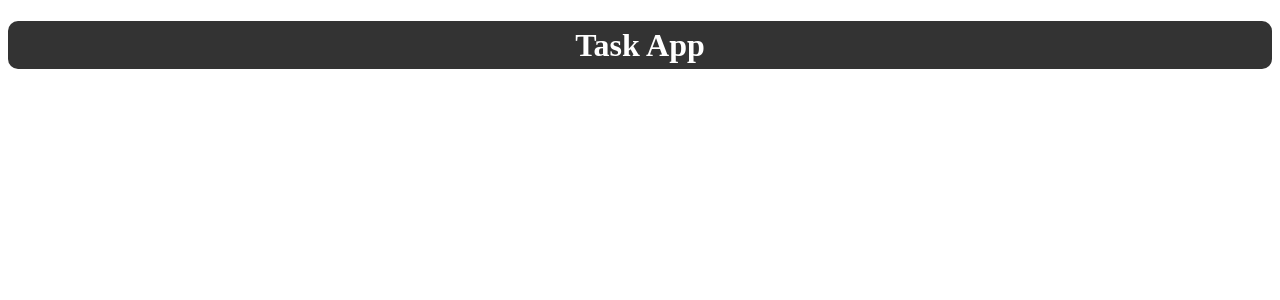
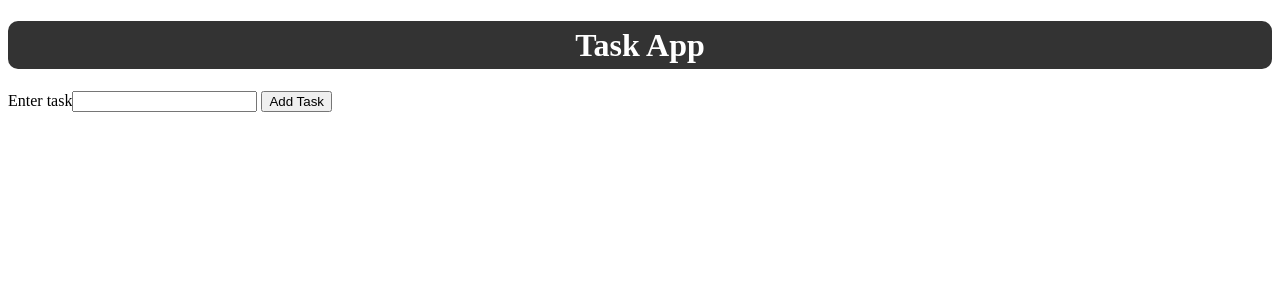
Before and after one commit to SalamanderCtesiphon/react-app-todo-application, a React (Create React App) app: page / in a window 1280 px wide. Shown: the top 300 px of the page. Built offline with nearby package versions, Linux system fonts and the light colour scheme.

Commit message:
have a working prototype

```diff
--- a/package.json
+++ b/package.json
@@ -9,6 +9,7 @@
     "react": "^18.2.0",
     "react-dom": "^18.2.0",
     "react-scripts": "5.0.1",
+    "uniqid": "^5.4.0",
     "web-vitals": "^2.1.4"
   },
   "scripts": {
--- a/src/App.js
+++ b/src/App.js
@@ -1,15 +1,63 @@
-import React, { Component } from 'react';
-import Header from './components/Header';
+import React, { Component } from "react";
+import Header from "./components/Header";
+import Overview from "./components/Overview";
+import uniqid from "uniqid";
 
 class App extends Component {
+  constructor(props) {
+    super(props);
+
+    this.state = {
+      task: {
+        text: '',
+        id: uniqid()
+      },
+      tasks: [],
+    };
+  }
+
+  handleChange = (e) => {
+    this.setState({
+      task : {
+        text: e.target.value,
+        id: this.state.task.id,
+      }
+    });
+  };
+
+  onSubmitTask = (e) => {
+    e.preventDefault();
+    this.setState({
+      tasks: this.state.tasks.concat(this.state.task),
+      task: {
+        text: '',
+        id: uniqid()
+      },
+    });
+  };
+
+
   render() {
+    const { task, tasks } = this.state;
+
     return (
-      <div className='App'>
-        <div className='container'>
-          <Header />
-        </div>
+      <div>
+        <Header />
+        <form onSubmit={this.onSubmitTask}>
+          <label htmlFor="taskInput">Enter task</label>
+          <input
+          onChange={this.handleChange}
+          value={task.text}
+          type="text"
+          id="taskInput"
+          /> {''}
+          <button type="submit">
+            Add Task
+          </button>
+        </form>
+        <Overview tasks={tasks} />
       </div>
-    )
+    );
   }
 }
 
--- /dev/null
+++ b/src/components/Overview.js
@@ -0,0 +1,15 @@
+import React from "react";
+
+const Overview = (props) => {
+  const { tasks } = props;
+
+  return (
+    <ul>
+      {tasks.map((task) => {
+        return <li key={task.id}>{task.text}</li>;
+      })}
+    </ul>
+  );
+};
+
+export default Overview;
```
Also changed, not shown: 1 other file (tests, documents, lock files or other folders).
